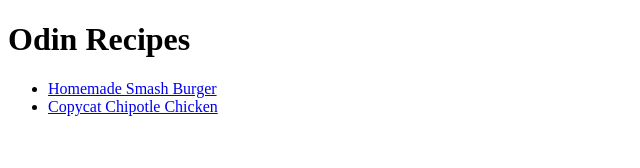
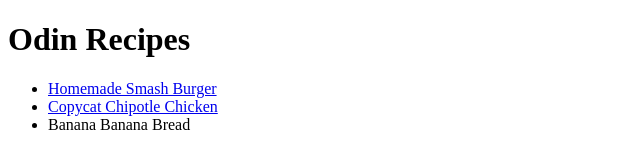
Before and after one commit to Acentrix-Dean/odin-recipes, a plain HTML site: page index.html in a window 1280 px wide. Shown: the whole page, without its empty margins (0-640 px from the left). Drawn offline with Linux system fonts and the light colour scheme.

```diff
--- a/index.html
+++ b/index.html
@@ -14,6 +14,7 @@
       <ul>
         <li><a href="./recipes/burger.html">Homemade Smash Burger</a></li>
         <li><a href="./recipes/chicken.html">Copycat Chipotle Chicken</a></li>
+        <li><a href="./recipes/"></a>Banana Banana Bread</li>
       </ul>
     </main>
   </body>
```
